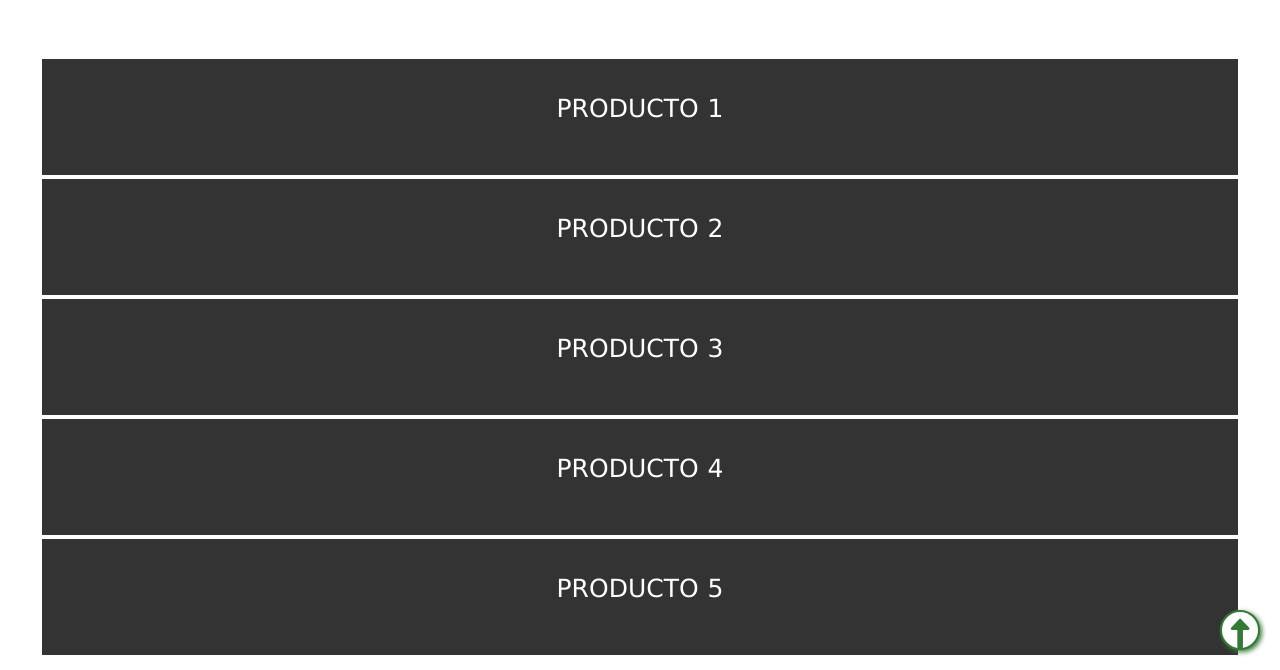
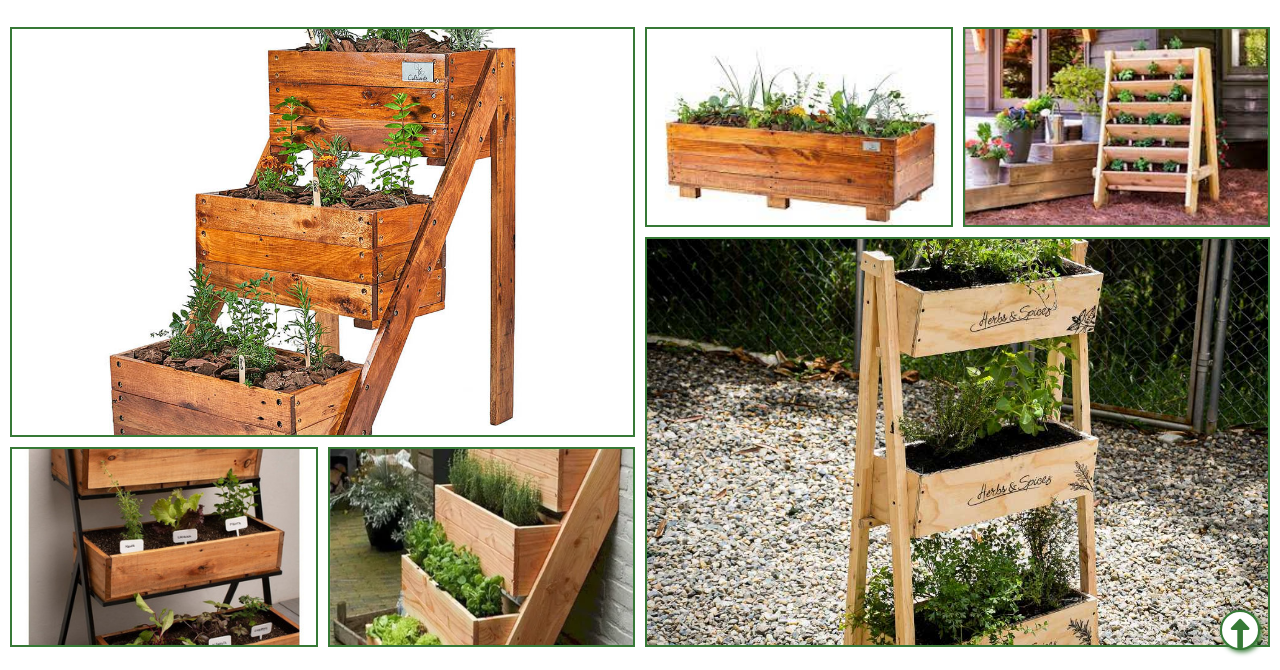
Before and after one commit to iniajimenez/PreEntrega2Jimenez, a plain HTML site: page tienda.html in a window 1280 px wide. Shown: the part 130-800 px from the top of the page. Drawn offline with Linux system fonts and the light colour scheme.

Commit message:
primer parte grids

```diff
--- a/estilos.css
+++ b/estilos.css
@@ -174,17 +174,65 @@ h2 a:hover{
     word-spacing: 1px;
 }
 
+.contenedor{
+    height: 700px;
+    width: 100%;
+    background-color: #fff;
+    display: grid;
+    grid-template-columns: repeat(4, 1fr);
+    grid-template-rows: repeat(3, 200px);
+    grid-template-areas: "img1 img1 img2 img3"
+                        "img1 img1 img4 img4"
+                        "img5 img6 img4 img4";
+    grid-gap: 10px;
+    padding: 10px;
+}
+
 .item{
-    height: 120px;
-    width: 100%;
-    background-color: #333;
-    color: #fff;
-    border: 2px solid #fff;
-    text-align: center;
-    line-height: 100px;
-    font-size: 25px;
-    text-transform: uppercase;
-    font-family: Verdana, Geneva, Tahoma, sans-serif;
+    background-color: rgb(54, 121, 54);
+    border: 2px solid rgb(54, 121, 54);
+}
+
+.item1{
+    grid-area: img1;
+    background-image: url(img/mapu\ 1.jpg);
+    background-size: cover;
+    background-position: center;
+}
+
+.item2{
+    grid-area: img2;
+    background-image: url(img/mapu\ 2.jpeg);
+    background-size: cover;
+    background-position: center;
+}
+
+.item3{
+    grid-area: img3;
+    background-image: url(img/mapu\ 3.jpeg);
+    background-size: cover;
+    background-position: center;
+}
+
+.item4{
+    grid-area: img4;
+    background-image: url(img/mapu\ 4.jpg);
+    background-size: cover;
+    background-position: center;
+}
+
+.item5{
+    grid-area: img5;
+    background-image: url(img/mapu\ 5.jpg);
+    background-size: cover;
+    background-position: center;
+}
+
+.item6{
+    grid-area: img6;
+    background-image: url(img/mapu\ 6.png);
+    background-size: cover;
+    background-position: center;
 }
 
 footer{
--- a/tienda.html
+++ b/tienda.html
@@ -24,13 +24,14 @@
     </header>
     <main>
         <h1 class="rest">Tienda</h1>
-        <section class="sec" id="sec3">
-            <div class="item item1">Producto 1</div>
-            <div class="item item2">Producto 2</div>
-            <div class="item item3">Producto 3</div>
-            <div class="item item4">Producto 4</div>
-            <div class="item item5">Producto 5</div>
-        </section>
+        <div class="contenedor">
+            <div class="item item1"></div>
+            <div class="item item2"></div>
+            <div class="item item3"></div>
+            <div class="item item4"></div>
+            <div class="item item5"></div>
+            <div class="item item6"></div>
+        </div>
     </main>
     <footer>
         <p>todos los derechos reservados por copyright</p>
```
Also changed, not shown: img/mapu 1.jpg (added), img/mapu 2.jpeg (added), img/mapu 3.jpeg (added), img/mapu 4.jpg (added), img/mapu 5.jpg (added), img/mapu 6.png (added).
